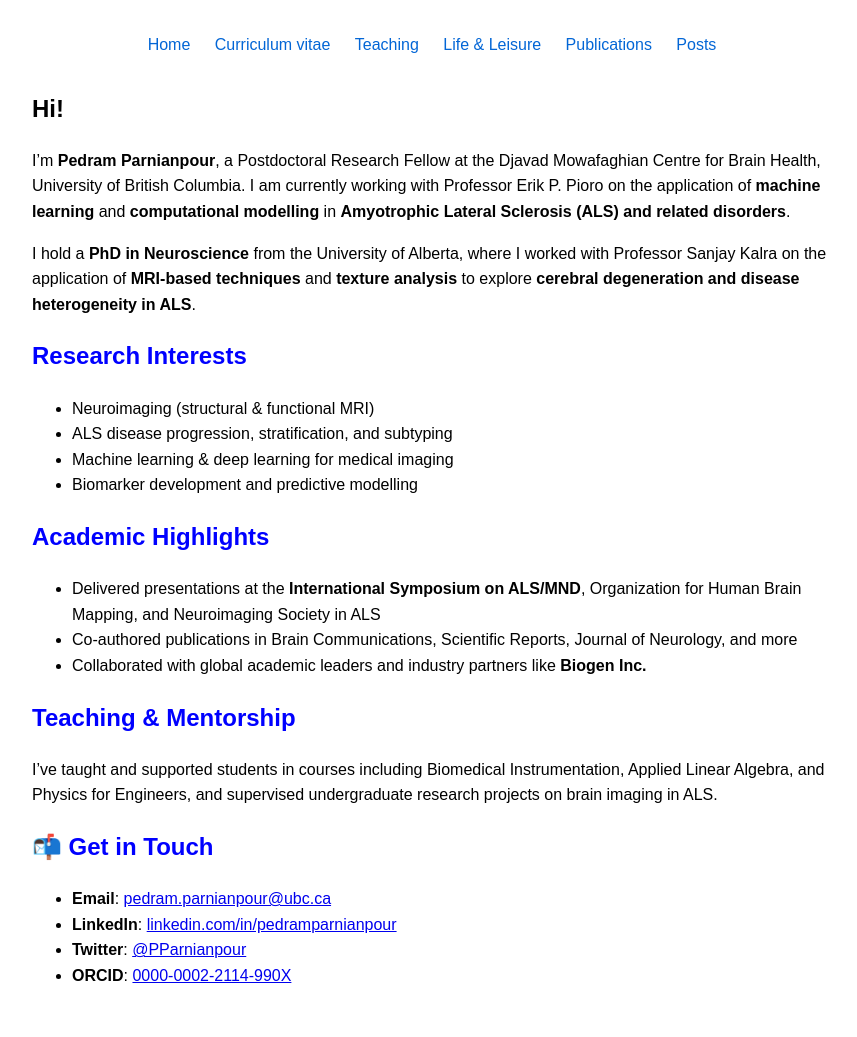
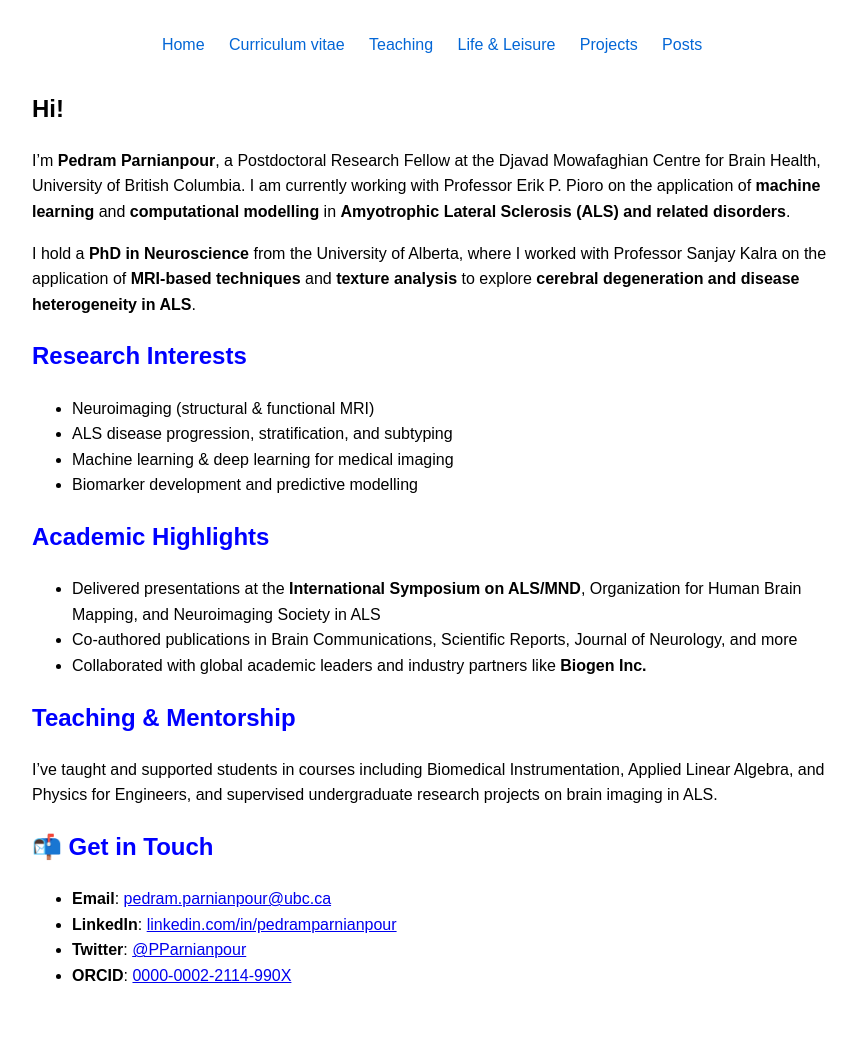
Before and after one commit to Pedram-Parnianpour/pedram-parnianpour.github.io, a Jekyll site: the page built from index.md, in a window 1280 px wide. Shown: the whole page, without its empty margins (208-1065 px from the left). Built offline with Jekyll 4.4.1, drawn with Linux system fonts in a browser that asks for light colours.

Commit message:
Update default.html

```diff
--- a/_layouts/default.html
+++ b/_layouts/default.html
@@ -31,7 +31,7 @@
       <a href="/cv">Curriculum vitae</a>
       <a href="/teaching">Teaching</a>
       <a href="/Life & Leisure">Life & Leisure</a>
-      <a href="/publications">Publications</a>
+      <a href="/Projects">Projects</a>
       <a href="/Blog Posts">Posts</a>
     </nav>
     <main>
```
